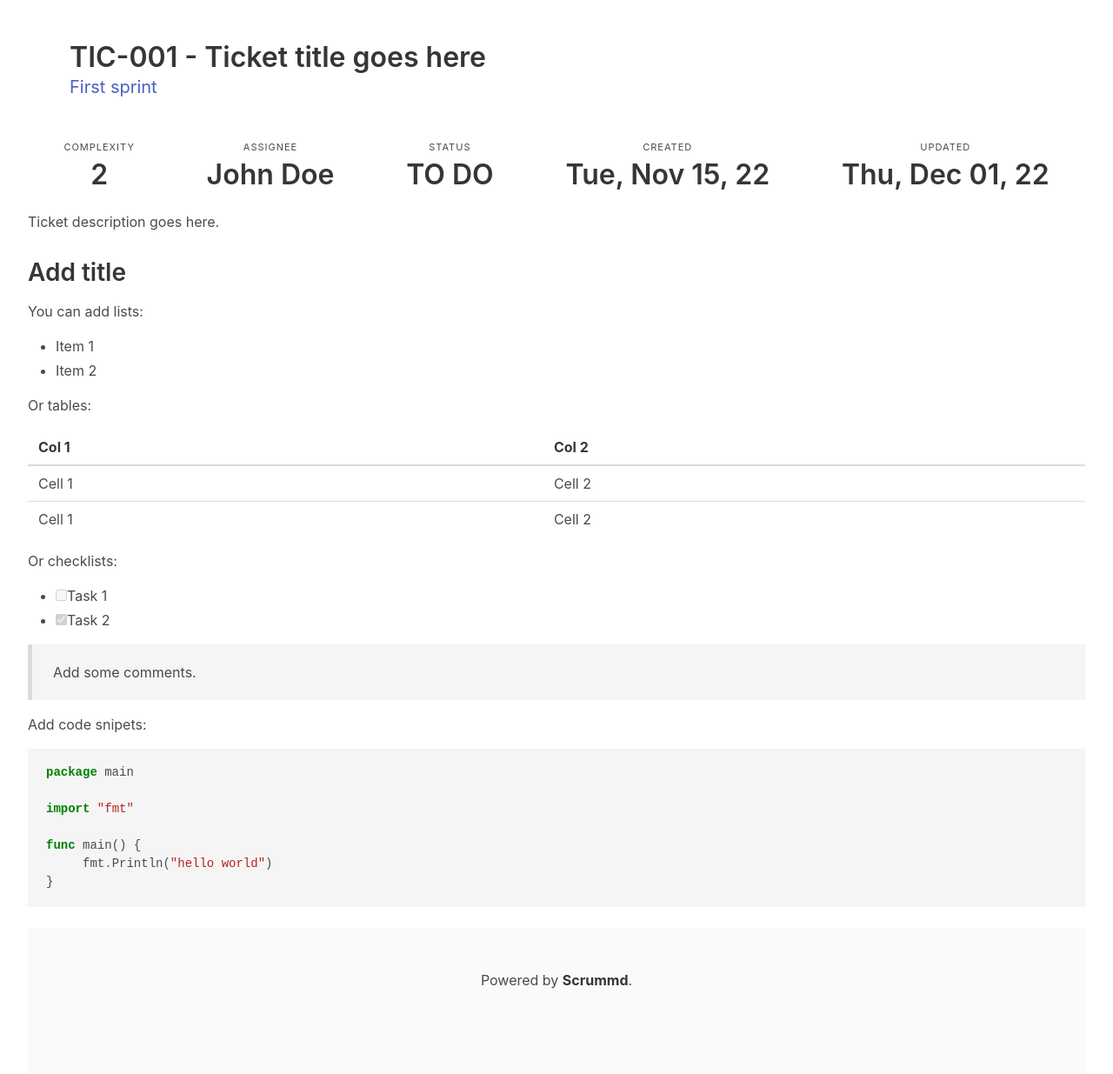
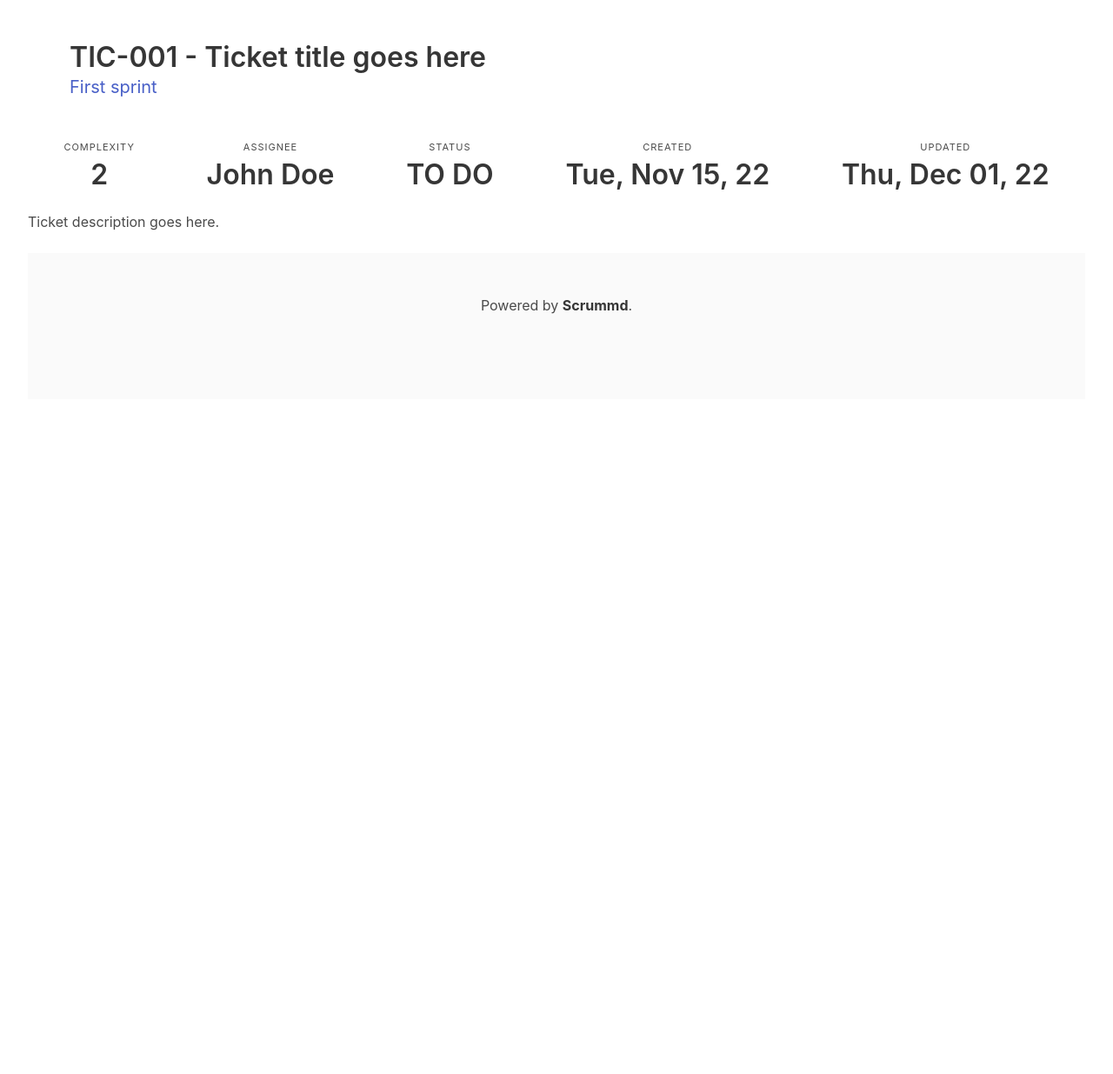
Before and after one commit to Lajule/scrummd, a Jekyll site: the page built from _tickets/TIC-001.md, in a window 1280 px wide. Shown: the whole page at 87% size. Built offline with Jekyll 4.4.1, drawn with Linux system fonts in a browser that asks for light colours; after the commit the page ends 900 px from its top, so only the background shows below that.

````diff
--- a/_tickets/TIC-001.md
+++ b/_tickets/TIC-001.md
@@ -10,36 +10,3 @@ created: 2022-11-15
 updated: 2022-12-01
 ---
 Ticket description goes here.
-
-## Add title
-
-You can add lists:
-
-- Item 1
-- Item 2
-
-Or tables:
-
-Col 1 | Col 2
------ | -----
-Cell 1 | Cell 2
-Cell 1 | Cell 2
-
-Or checklists:
-
-- [ ] Task 1
-- [x] Task 2
-
-> Add some comments.
-
-Add code snipets:
-
-```go
-package main
-
-import "fmt"
-
-func main() {
-     fmt.Println("hello world")
-}
-```
````
Also changed, not shown: board.png, burndown.png, 2 other files.
